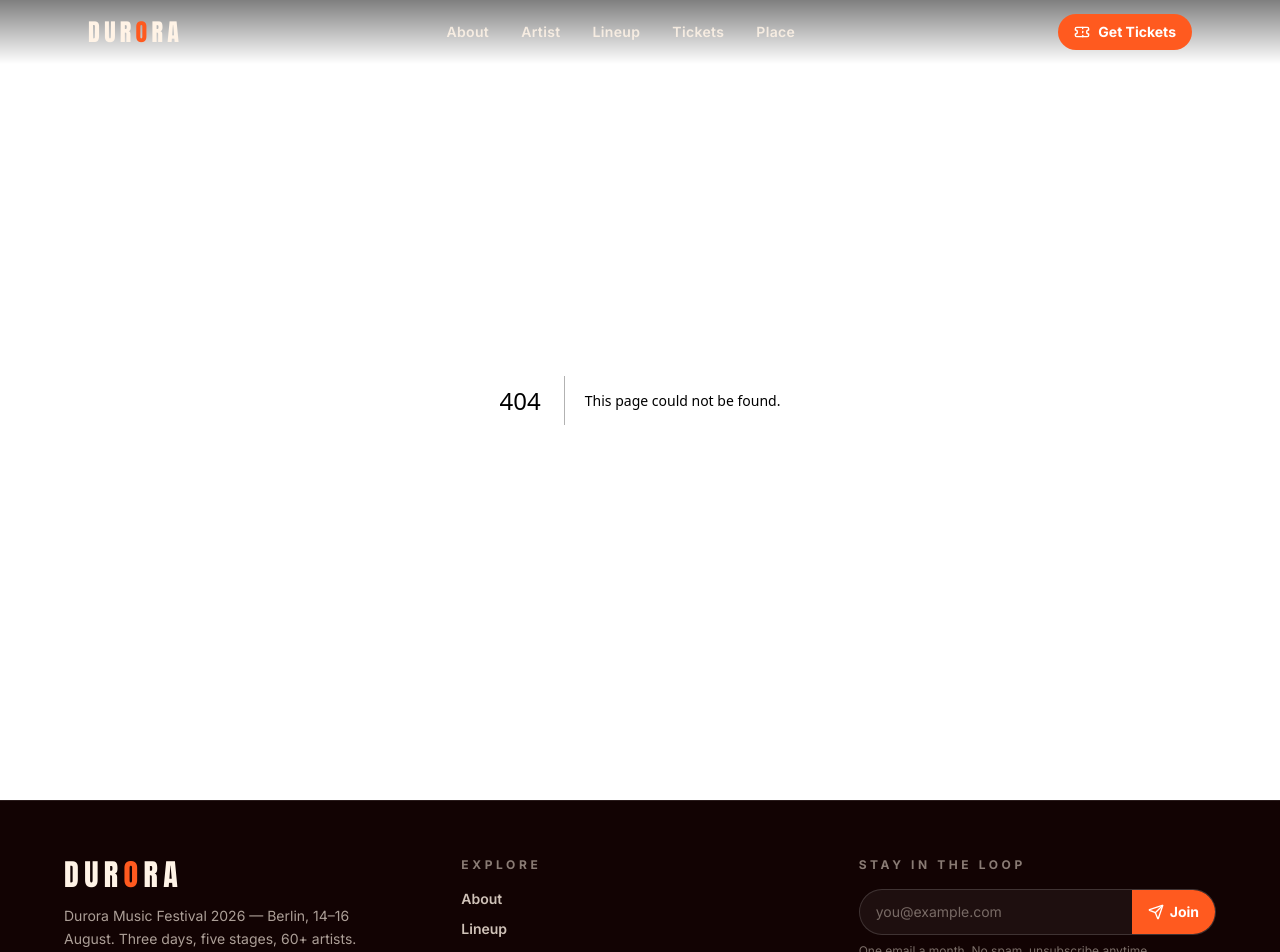
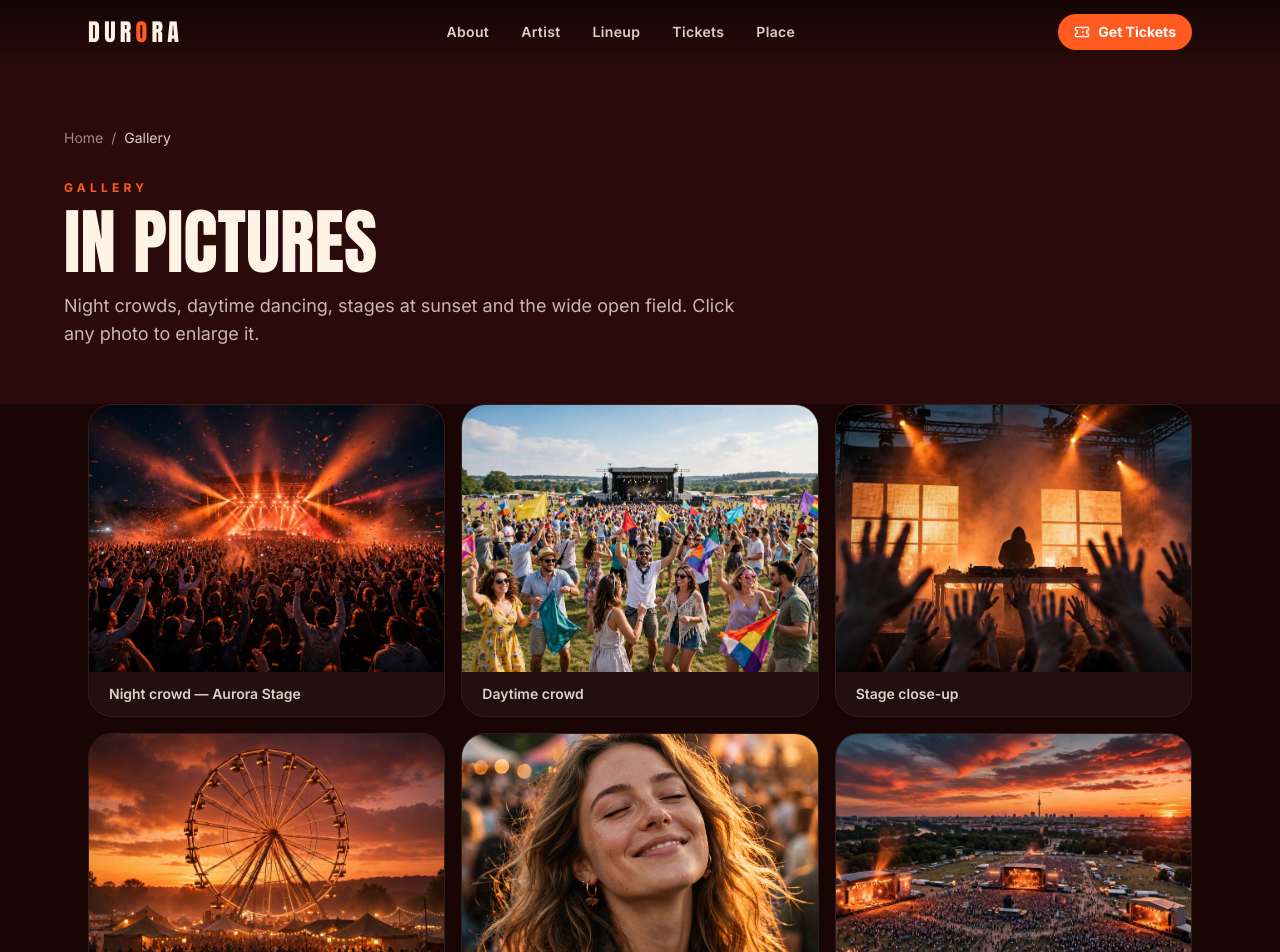
Before and after one commit to dusmamud/durora, a Next.js app: page /gallery in a window 1280 px wide. Before the commit this address had no page. Shown: the top 952 px of the page. Built offline with nearby package versions, Linux system fonts and the light colour scheme.

Commit message:
Add /gallery page

```diff
--- /dev/null
+++ b/app/components/GalleryGrid.tsx
@@ -0,0 +1,112 @@
+"use client";
+
+import { useCallback, useEffect, useState } from "react";
+import Image from "next/image";
+import { X } from "lucide-react";
+import Reveal from "./Reveal";
+
+const PHOTOS = [
+  { src: "/images/gallery-night-crowd.webp", alt: "Night crowd under the lights at Durora", caption: "Night crowd — Aurora Stage" },
+  { src: "/images/gallery-daytime-crowd.webp", alt: "Daytime crowd dancing at Durora", caption: "Daytime crowd" },
+  { src: "/images/gallery-stage-closeup.webp", alt: "Close-up of a Durora stage at night", caption: "Stage close-up" },
+  { src: "/images/gallery-ferris-sunset.webp", alt: "Ferris wheel at sunset over the festival", caption: "Sunset over the field" },
+  { src: "/images/crowd.webp", alt: "Festival crowd with hands in the air", caption: "The crowd" },
+  { src: "/images/venue.webp", alt: "Tempelhofer Feld, the Durora festival site", caption: "Tempelhofer Feld" },
+];
+
+export default function GalleryGrid() {
+  const [active, setActive] = useState<number | null>(null);
+
+  const close = useCallback(() => setActive(null), []);
+
+  useEffect(() => {
+    if (active === null) return;
+    const onKey = (e: KeyboardEvent) => {
+      if (e.key === "Escape") close();
+      if (e.key === "ArrowRight")
+        setActive((i) => (i === null ? null : (i + 1) % PHOTOS.length));
+      if (e.key === "ArrowLeft")
+        setActive((i) =>
+          i === null ? null : (i - 1 + PHOTOS.length) % PHOTOS.length,
+        );
+    };
+    document.addEventListener("keydown", onKey);
+    document.body.style.overflow = "hidden";
+    return () => {
+      document.removeEventListener("keydown", onKey);
+      document.body.style.overflow = "";
+    };
+  }, [active, close]);
+
+  return (
+    <>
+      <section className="mx-auto max-w-6xl px-4 sm:px-6">
+        <div className="grid gap-4 sm:grid-cols-2 lg:grid-cols-3">
+          {PHOTOS.map((p, i) => (
+            <Reveal key={p.src} delay={0.05 * (i % 3)} className="h-full">
+              <button
+                type="button"
+                onClick={() => setActive(i)}
+                aria-label={`Enlarge photo: ${p.caption}`}
+                className="group block h-full w-full overflow-hidden rounded-3xl border border-white/10 text-left transition-all duration-500 hover:-translate-y-1 hover:border-ember/60"
+              >
+                <div className="relative aspect-[4/3] overflow-hidden">
+                  <Image
+                    src={p.src}
+                    alt={p.alt}
+                    fill
+                    sizes="(max-width: 640px) 100vw, (max-width: 1024px) 50vw, 33vw"
+                    className="object-cover transition-transform duration-700 group-hover:scale-105"
+                  />
+                </div>
+                <p className="bg-white/[0.04] px-5 py-3 text-sm font-semibold text-cream/85">
+                  {p.caption}
+                </p>
+              </button>
+            </Reveal>
+          ))}
+        </div>
+        <p className="mt-8 text-center text-sm text-cream/55">
+          Photos from the Durora site and previous weekends — click any photo
+          to enlarge.
+        </p>
+      </section>
+
+      {active !== null && (
+        <div
+          role="dialog"
+          aria-modal="true"
+          aria-label={PHOTOS[active].alt}
+          className="fixed inset-0 z-[60] flex items-center justify-center bg-black/90 p-4"
+          onClick={close}
+        >
+          <button
+            type="button"
+            onClick={close}
+            aria-label="Close photo"
+            className="absolute right-4 top-4 z-10 flex h-11 w-11 items-center justify-center rounded-full bg-white/10 text-cream transition-colors hover:bg-white/20"
+          >
+            <X className="h-6 w-6" aria-hidden />
+          </button>
+          <figure
+            className="relative max-h-[85vh] w-full max-w-4xl"
+            onClick={(e) => e.stopPropagation()}
+          >
+            <div className="relative aspect-[4/3] max-h-[78vh] w-full overflow-hidden rounded-3xl">
+              <Image
+                src={PHOTOS[active].src}
+                alt={PHOTOS[active].alt}
+                fill
+                sizes="100vw"
+                className="object-cover"
+              />
+            </div>
+            <figcaption className="mt-3 text-center text-sm font-semibold text-cream/85">
+              {PHOTOS[active].caption} — {active + 1} of {PHOTOS.length}
+            </figcaption>
+          </figure>
+        </div>
+      )}
+    </>
+  );
+}
--- /dev/null
+++ b/app/gallery/page.tsx
@@ -0,0 +1,23 @@
+import type { Metadata } from "next";
+import PageHero from "../components/PageHero";
+import GalleryGrid from "../components/GalleryGrid";
+
+export const metadata: Metadata = {
+  title: "Gallery",
+  description:
+    "Photos from Durora: night crowds, daytime dancing, the stages at sunset and Tempelhofer Feld in Berlin.",
+};
+
+export default function GalleryPage() {
+  return (
+    <div className="bg-wine pb-20">
+      <PageHero
+        eyebrow="Gallery"
+        title="IN PICTURES"
+        description="Night crowds, daytime dancing, stages at sunset and the wide open field. Click any photo to enlarge it."
+        crumb="Gallery"
+      />
+      <GalleryGrid />
+    </div>
+  );
+}
```
